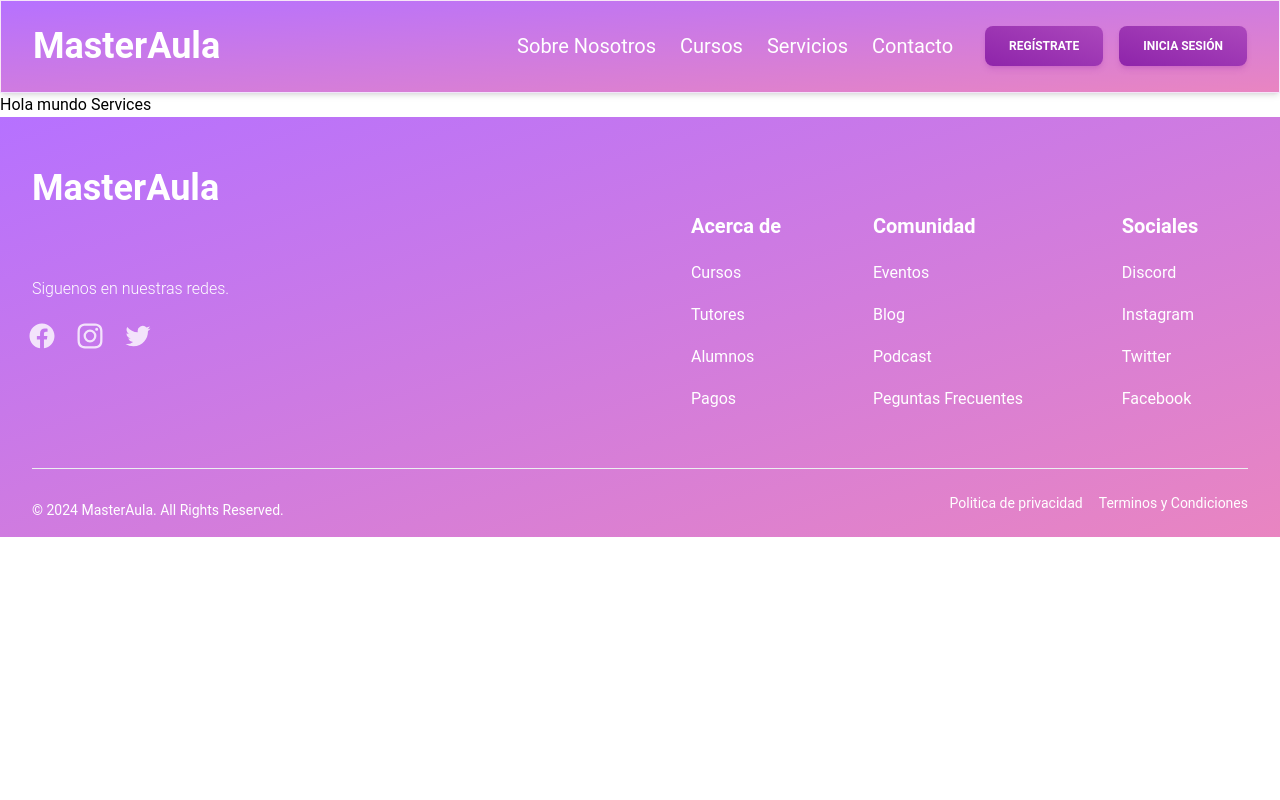
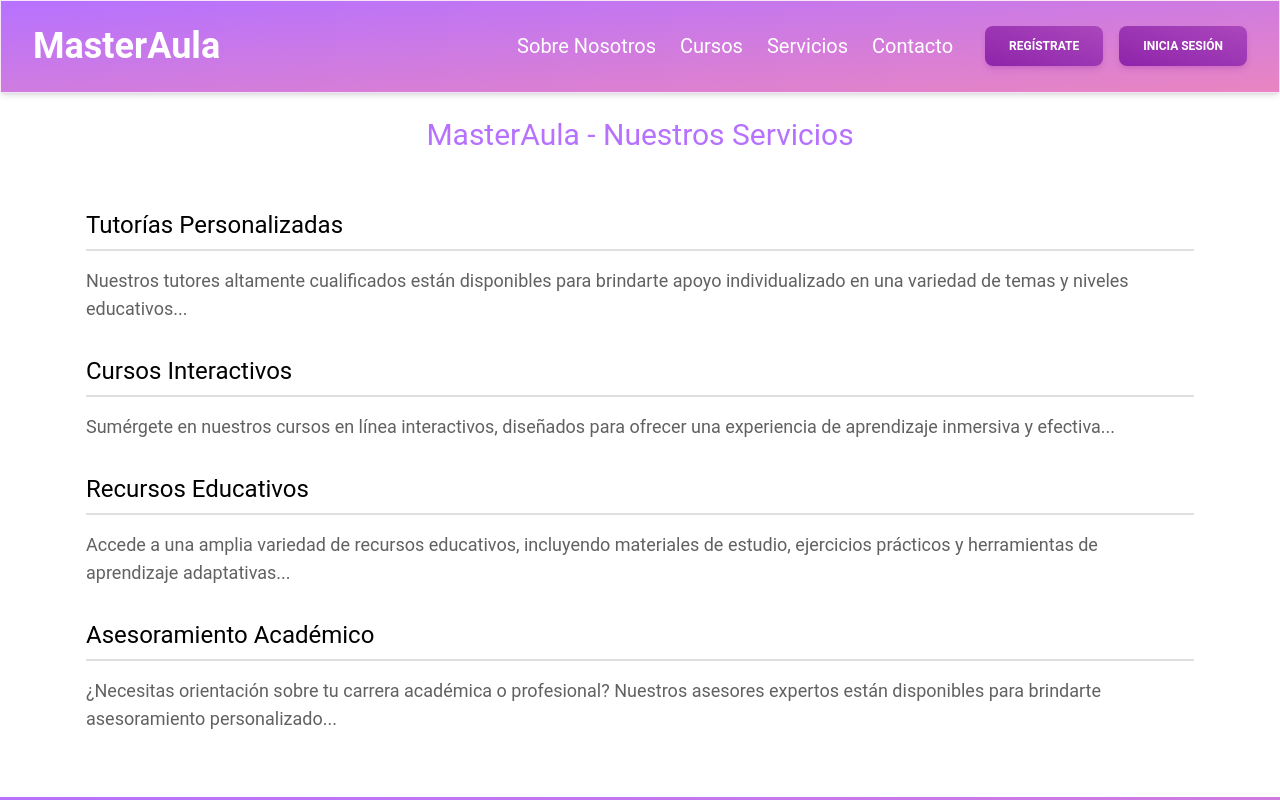
Before and after one commit to No-Country-simulation/C17-15-t-Node-React, a React (Vite) app in the folder WEB/: page /services in a window 1280 px wide. Shown: the top 800 px of the page. Built offline with nearby package versions, Linux system fonts and the light colour scheme.

Commit message:
Pagina de servicios

```diff
--- a/WEB/src/pages/Services.jsx
+++ b/WEB/src/pages/Services.jsx
@@ -2,107 +2,27 @@
 export const Services = () => {
   return (
     <>
-      <h1>Hola mundo Services</h1>
-      {/* <h1>Services</h1>
-      <div>
-        Lorem, ipsum dolor sit amet consectetur adipisicing elit. Dolorem sunt
-        itaque, perferendis necessitatibus corrupti ea magni voluptatibus est
-        ipsa. Nulla praesentium dolore eos alias incidunt, odio et eaque, sunt
-        vitae corporis animi, itaque architecto. Sunt minima nostrum fugiat
-        quibusdam voluptate dolore illo cupiditate quam odio sequi. Consequatur
-        tempora ullam, ipsam molestias dolor dolores tempore. Molestias, error
-        porro tenetur delectus numquam animi aut quod consequuntur? Dolor sequi
-        quisquam ex, eaque explicabo, labore maxime veniam voluptas enim
-        recusandae architecto est voluptates optio libero officiis consectetur
-        possimus voluptate ipsam alias velit veritatis reprehenderit
-        repudiandae. Ullam praesentium inventore minima eius dolorem omnis fugit
-        facilis.
-      </div>
-      <br />
-      <div>
-        Lorem ipsum dolor sit amet, consectetur adipisicing elit. Voluptatibus
-        libero laboriosam quia totam, ducimus dolorum velit voluptates ipsam ad
-        labore repellendus! Reprehenderit corporis labore totam est quas natus
-        non quis? Atque porro obcaecati error hic perspiciatis itaque
-        reprehenderit ut aperiam, ipsa, repellendus voluptatum, architecto sint
-        delectus. Dolorem, officia nostrum? Quae similique eveniet, animi
-        laborum impedit commodi, deleniti cum adipisci atque quidem culpa
-        incidunt placeat id rem dolorum sit eligendi sapiente ea sed, voluptate
-        voluptates minima pariatur ipsam delectus. Inventore deserunt
-        exercitationem repudiandae ducimus nihil, assumenda vel ex optio aut
-        voluptates nostrum dolor beatae in voluptatem. Adipisci excepturi
-        nesciunt ab soluta.
-      </div>
-      <br />
-      <div>
-        Lorem ipsum, dolor sit amet consectetur adipisicing elit. Ea aut a,
-        expedita quaerat, facere iste earum deserunt numquam dignissimos
-        obcaecati voluptatem repellendus nemo eveniet corporis esse voluptatibus
-        facilis laboriosam natus quam sapiente ipsum ipsa, repudiandae qui
-        alias. Ut inventore commodi quae ea excepturi, soluta distinctio
-        laboriosam cum voluptatem consectetur cupiditate neque eius esse placeat
-        consequatur assumenda, unde atque nemo modi perferendis? Saepe
-        molestiae, earum at dicta sit iusto dignissimos vero voluptate voluptas
-        qui ullam molestias omnis cupiditate dolores sunt incidunt ab nisi eaque
-        culpa dolorum? Provident eos doloribus soluta maxime obcaecati quam, a,
-        quod blanditiis dolores odit aliquid quis distinctio.
-      </div>
-      <br />
-      <div>
-        Lorem ipsum, dolor sit amet consectetur adipisicing elit. Ea aut a,
-        expedita quaerat, facere iste earum deserunt numquam dignissimos
-        obcaecati voluptatem repellendus nemo eveniet corporis esse voluptatibus
-        facilis laboriosam natus quam sapiente ipsum ipsa, repudiandae qui
-        alias. Ut inventore commodi quae ea excepturi, soluta distinctio
-        laboriosam cum voluptatem consectetur cupiditate neque eius esse placeat
-        consequatur assumenda, unde atque nemo modi perferendis? Saepe
-        molestiae, earum at dicta sit iusto dignissimos vero voluptate voluptas
-        qui ullam molestias omnis cupiditate dolores sunt incidunt ab nisi eaque
-        culpa dolorum? Provident eos doloribus soluta maxime obcaecati quam, a,
-        quod blanditiis dolores odit aliquid quis distinctio.
-      </div>
-      <br />
-      <div>
-        Lorem ipsum, dolor sit amet consectetur adipisicing elit. Ea aut a,
-        expedita quaerat, facere iste earum deserunt numquam dignissimos
-        obcaecati voluptatem repellendus nemo eveniet corporis esse voluptatibus
-        facilis laboriosam natus quam sapiente ipsum ipsa, repudiandae qui
-        alias. Ut inventore commodi quae ea excepturi, soluta distinctio
-        laboriosam cum voluptatem consectetur cupiditate neque eius esse placeat
-        consequatur assumenda, unde atque nemo modi perferendis? Saepe
-        molestiae, earum at dicta sit iusto dignissimos vero voluptate voluptas
-        qui ullam molestias omnis cupiditate dolores sunt incidunt ab nisi eaque
-        culpa dolorum? Provident eos doloribus soluta maxime obcaecati quam, a,
-        quod blanditiis dolores odit aliquid quis distinctio.
-      </div>
-      <br />
-      <div>
-        Lorem ipsum, dolor sit amet consectetur adipisicing elit. Ea aut a,
-        expedita quaerat, facere iste earum deserunt numquam dignissimos
-        obcaecati voluptatem repellendus nemo eveniet corporis esse voluptatibus
-        facilis laboriosam natus quam sapiente ipsum ipsa, repudiandae qui
-        alias. Ut inventore commodi quae ea excepturi, soluta distinctio
-        laboriosam cum voluptatem consectetur cupiditate neque eius esse placeat
-        consequatur assumenda, unde atque nemo modi perferendis? Saepe
-        molestiae, earum at dicta sit iusto dignissimos vero voluptate voluptas
-        qui ullam molestias omnis cupiditate dolores sunt incidunt ab nisi eaque
-        culpa dolorum? Provident eos doloribus soluta maxime obcaecati quam, a,
-        quod blanditiis dolores odit aliquid quis distinctio.
-      </div>
-      <br />
-      <div>
-        Lorem ipsum, dolor sit amet consectetur adipisicing elit. Ea aut a,
-        expedita quaerat, facere iste earum deserunt numquam dignissimos
-        obcaecati voluptatem repellendus nemo eveniet corporis esse voluptatibus
-        facilis laboriosam natus quam sapiente ipsum ipsa, repudiandae qui
-        alias. Ut inventore commodi quae ea excepturi, soluta distinctio
-        laboriosam cum voluptatem consectetur cupiditate neque eius esse placeat
-        consequatur assumenda, unde atque nemo modi perferendis? Saepe
-        molestiae, earum at dicta sit iusto dignissimos vero voluptate voluptas
-        qui ullam molestias omnis cupiditate dolores sunt incidunt ab nisi eaque
-        culpa dolorum? Provident eos doloribus soluta maxime obcaecati quam, a,
-        quod blanditiis dolores odit aliquid quis distinctio.
-      </div> */}
+      <header class="text-primary  text-center py-6">
+        <h1 class="text-3xl">MasterAula - Nuestros Servicios</h1>
+    </header>
+    <div class="container mx-auto py-8 px-4">
+        <div class="services mb-8">
+            <h2 class="text-2xl border-b-2 border-gray-300 pb-2 mb-4">Tutorías Personalizadas</h2>
+            <p class="text-lg text-gray-700">Nuestros tutores altamente cualificados están disponibles para brindarte apoyo individualizado en una variedad de temas y niveles educativos...</p>
+        </div>
+        <div class="services mb-8">
+            <h2 class="text-2xl border-b-2 border-gray-300 pb-2 mb-4">Cursos Interactivos</h2>
+            <p class="text-lg text-gray-700">Sumérgete en nuestros cursos en línea interactivos, diseñados para ofrecer una experiencia de aprendizaje inmersiva y efectiva...</p>
+        </div>
+        <div class="services mb-8">
+            <h2 class="text-2xl border-b-2 border-gray-300 pb-2 mb-4">Recursos Educativos</h2>
+            <p class="text-lg text-gray-700">Accede a una amplia variedad de recursos educativos, incluyendo materiales de estudio, ejercicios prácticos y herramientas de aprendizaje adaptativas...</p>
+        </div>
+        <div class="services mb-8">
+            <h2 class="text-2xl border-b-2 border-gray-300 pb-2 mb-4">Asesoramiento Académico</h2>
+            <p class="text-lg text-gray-700">¿Necesitas orientación sobre tu carrera académica o profesional? Nuestros asesores expertos están disponibles para brindarte asesoramiento personalizado...</p>
+        </div>
+    </div>
     </>
   );
 };
```
